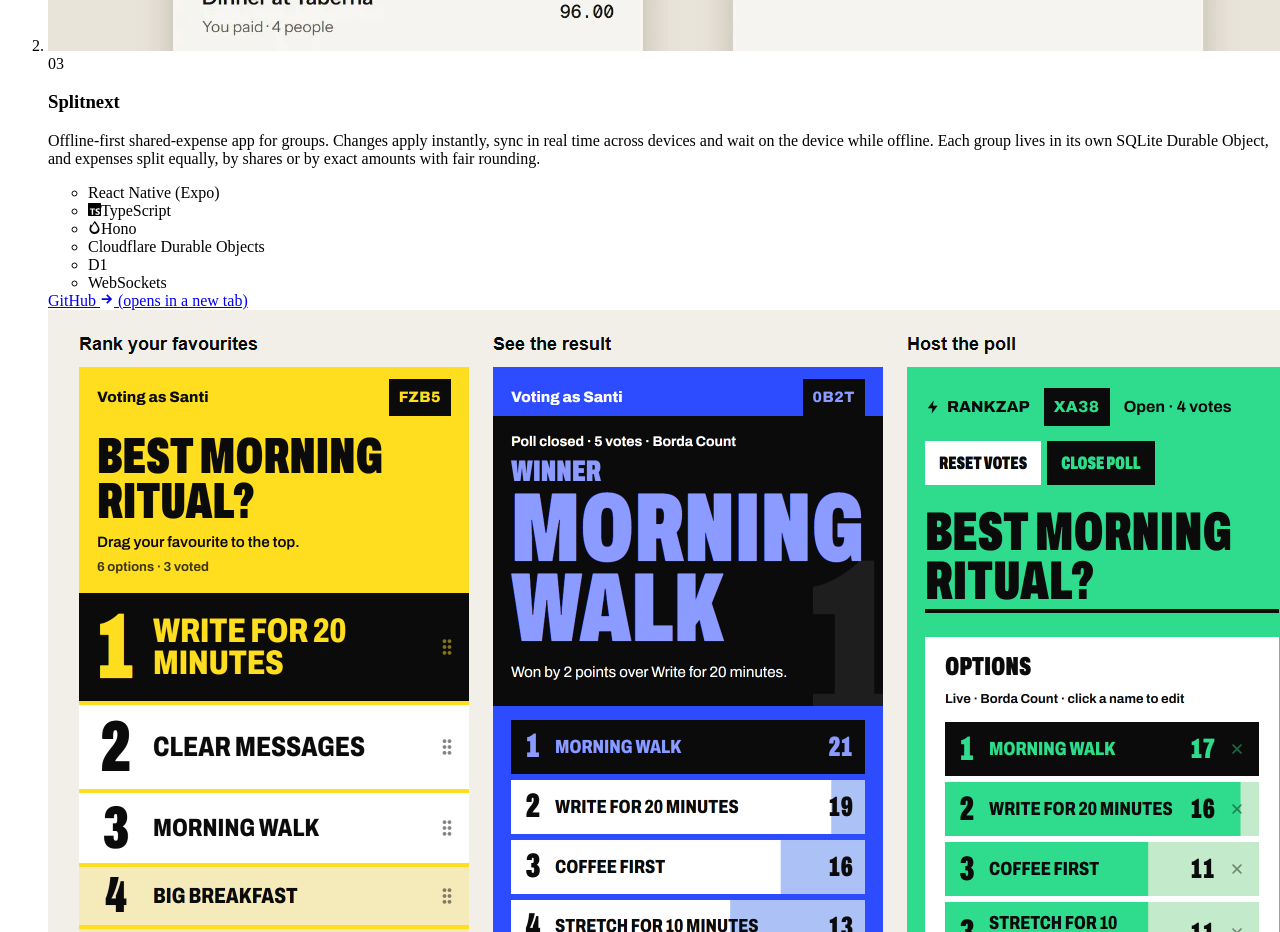
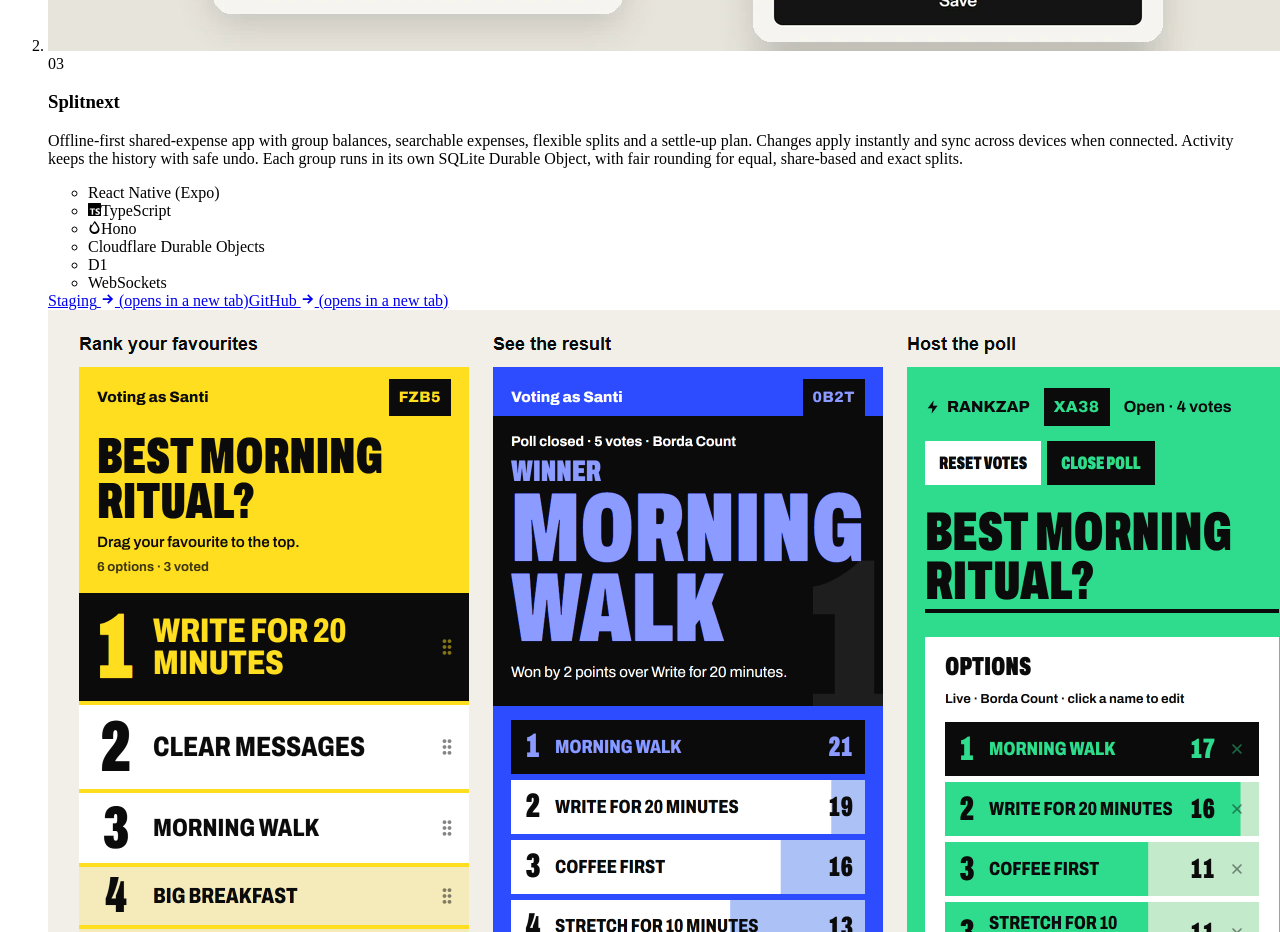
Before and after one commit to santistebanc/portfolio, a React (Vite) app: page / in a window 1280 px wide. Shown: the part 3940-4872 px from the top of the page. Built offline with nearby package versions, Linux system fonts and the light colour scheme; the HTML template or start-up script is replaced by a standard one.

Commit message:
Refresh Splitnext project screenshot and staging link

```diff
--- a/src/data/projects.ts
+++ b/src/data/projects.ts
@@ -47,10 +47,12 @@ export const projects: Project[] = [
   {
     id: 'splitnext',
     title: 'Splitnext',
-    description: 'Offline-first shared-expense app for groups. Changes apply instantly, sync in real time across devices and wait on the device while offline. Each group lives in its own SQLite Durable Object, and expenses split equally, by shares or by exact amounts with fair rounding.',
+    description: 'Offline-first shared-expense app with group balances, searchable expenses, flexible splits and a settle-up plan. Changes apply instantly and sync across devices when connected. Activity keeps the history with safe undo. Each group runs in its own SQLite Durable Object, with fair rounding for equal, share-based and exact splits.',
     tech: ['React Native (Expo)', 'TypeScript', 'Hono', 'Cloudflare Durable Objects', 'D1', 'WebSockets'],
     screenshot: '/splitnext-screenshot.webp',
-    screenshotAlt: 'Splitnext group balances, an expense split by shares, and the settle-up plan',
+    screenshotAlt: 'Splitnext People tab with group balances beside an apartment expense split by shares',
+    liveUrl: 'https://splitnext-api-staging.santistebanc94.workers.dev/app',
+    liveLabel: 'Staging ->',
     githubUrl: 'https://github.com/santistebanc/splitnext',
   },
   {
```
Also changed, not shown: public/splitnext-screenshot.webp.
